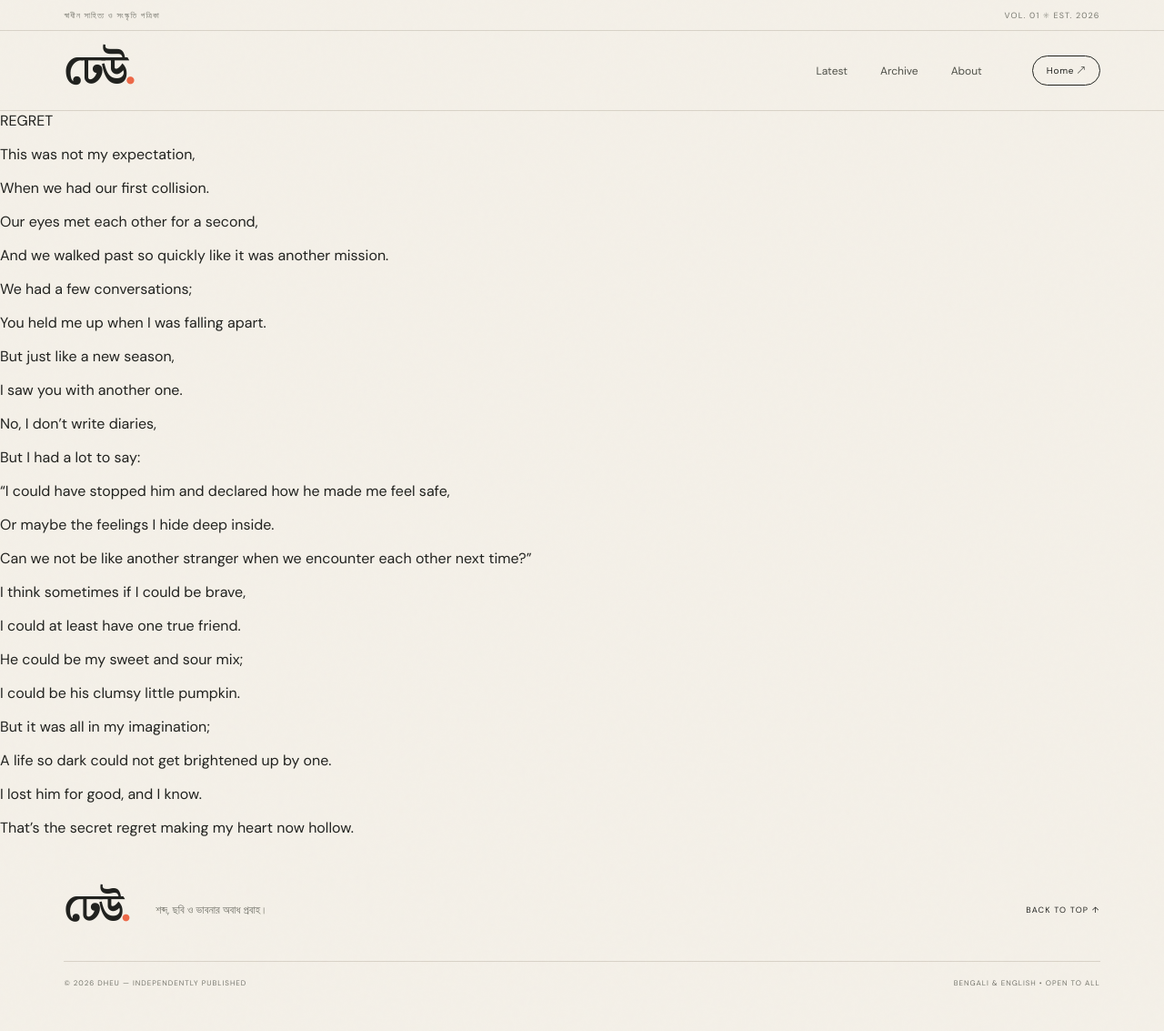
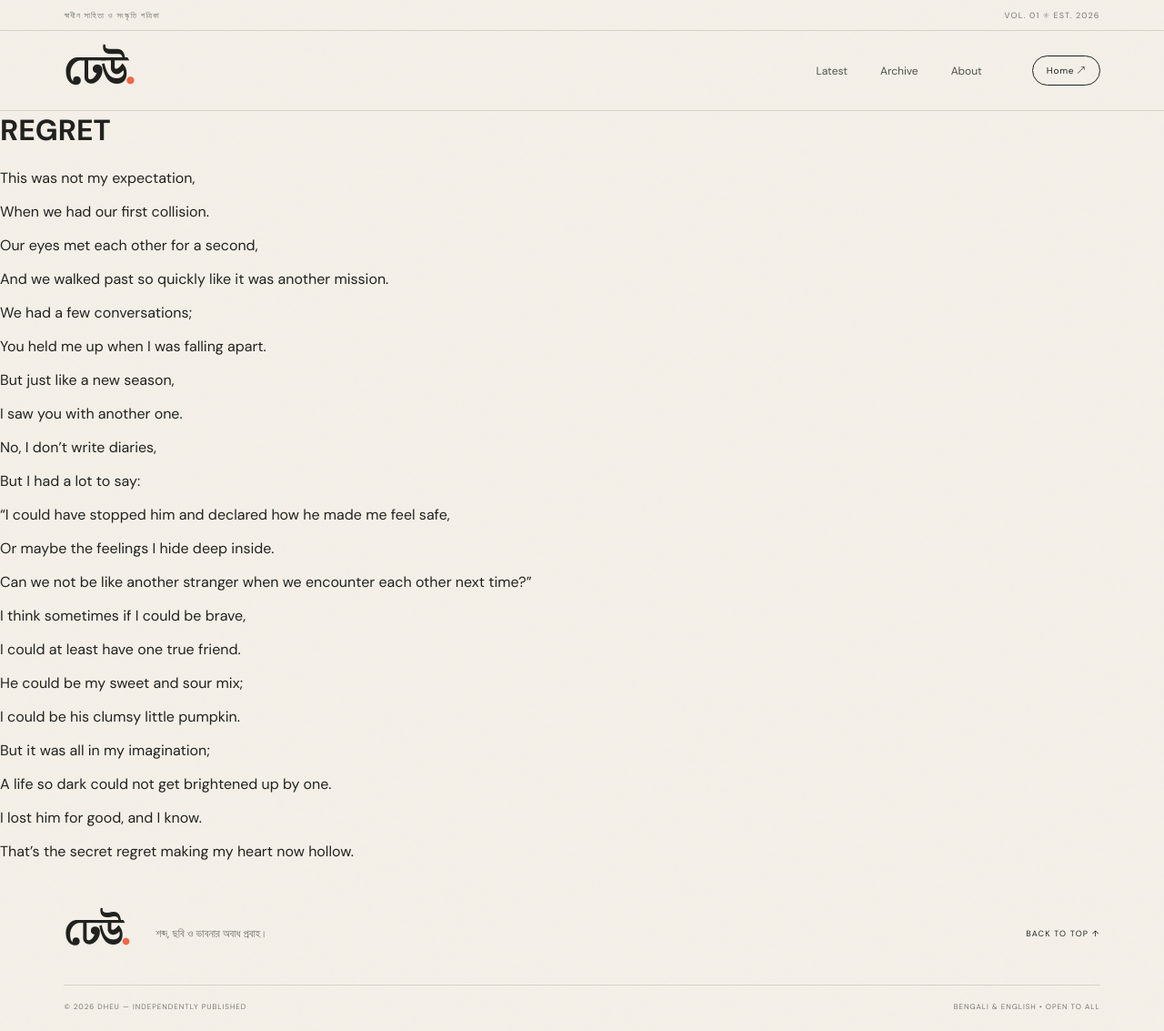
Before and after one commit to Dheu50/DHEU, a Jekyll site: the page built from content/publications/Regret_Bipasha.md, in a window 1280 px wide and 1133 px high. Shown: the whole window at 91% size. Built offline with Jekyll 4.4.1, drawn with Linux system fonts in a browser that asks for light colours; some web fonts are replaced; our own code applies the rules of GitHub Pages for plain Markdown files.

```diff
--- a/content/publications/Regret_Bipasha.md
+++ b/content/publications/Regret_Bipasha.md
@@ -7,7 +7,7 @@ date: 2026-10-30
 featured: false
 status: published
 ---
-REGRET
+# REGRET
 
 This was not my expectation,
 
```
